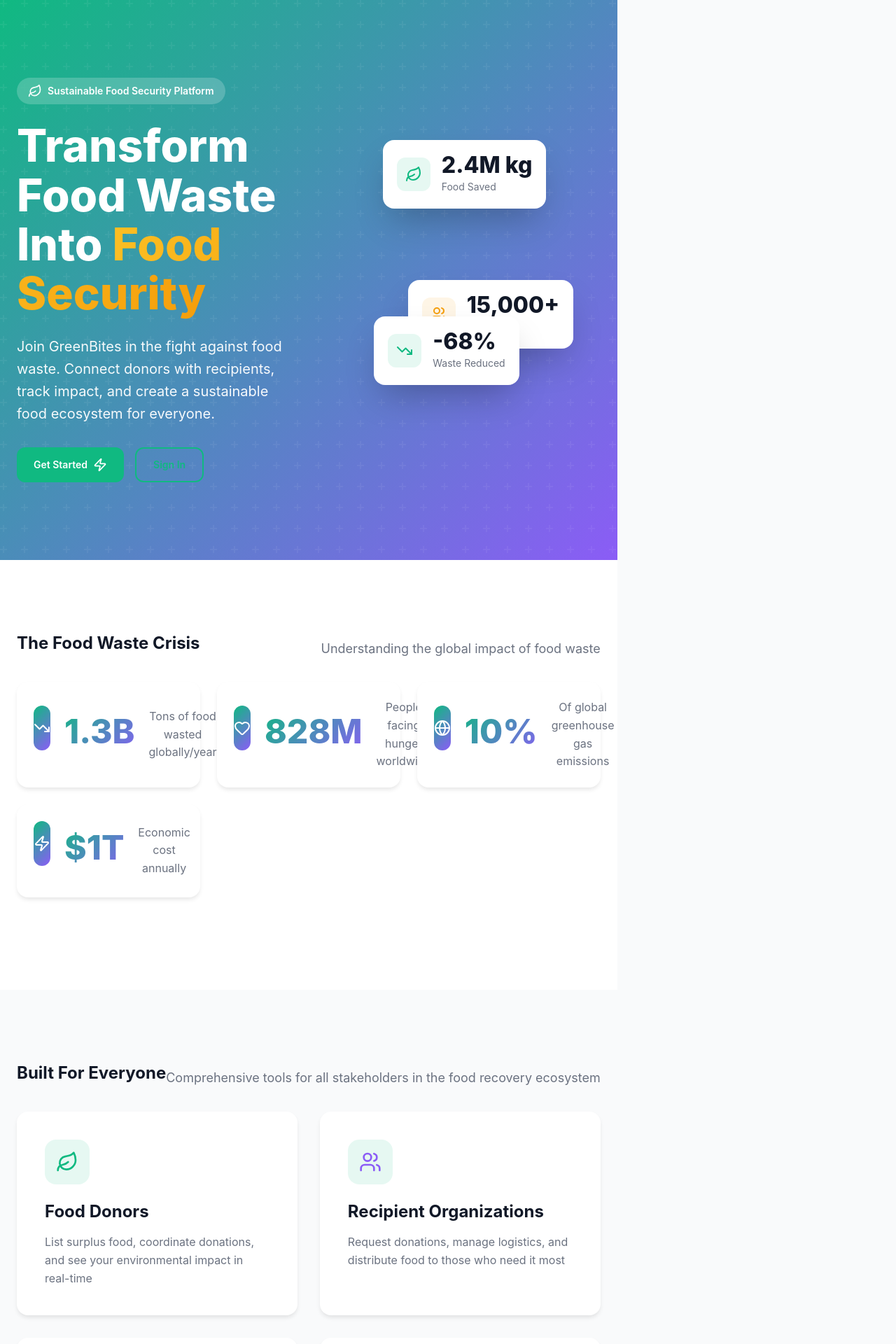
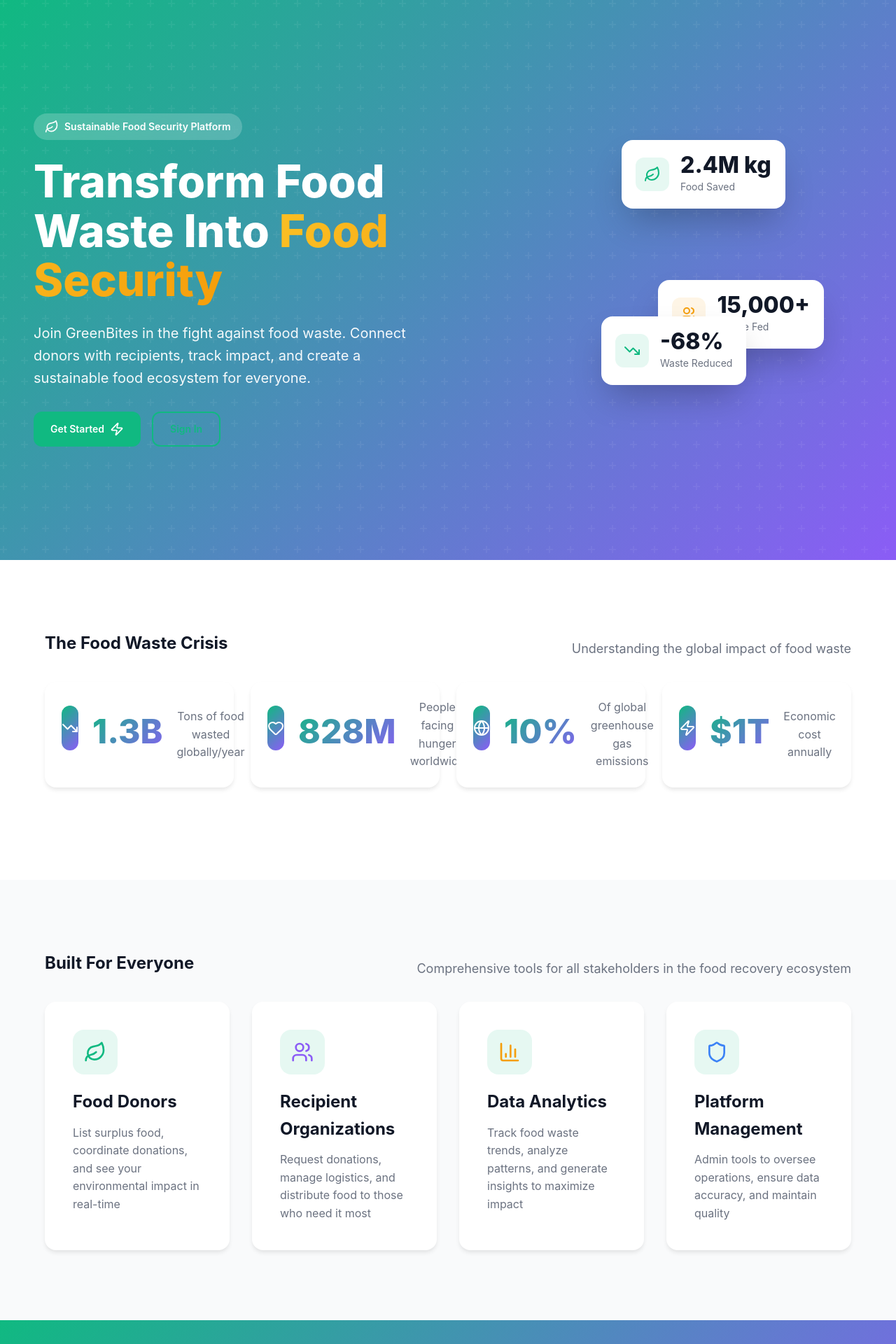
Before and after one commit to spiderman3137/GreenBites-H, a React (Vite) app: page / in a window 1280 px wide. Shown: the top 1920 px of the page at 70% size. Built offline with nearby package versions, Linux system fonts and the light colour scheme.

Commit message:
Fix landing page alignment - desktop first design

```diff
--- a/src/pages/LandingPage.css
+++ b/src/pages/LandingPage.css
@@ -12,14 +12,14 @@
 /* Hero Section */
 .hero-section {
   min-height: 100vh;
-  display: flex;
+  display: grid;
+  grid-template-columns: 1fr 1fr;
   align-items: center;
-  justify-content: space-between;
-  padding: 80px 24px;
+  padding: 80px 48px;
   background: linear-gradient(135deg, #10b981 0%, #8b5cf6 100%);
   position: relative;
   overflow: hidden;
-  gap: 60px;
+  gap: 80px;
 }
 
 .hero-section::before {
@@ -33,8 +33,7 @@
 }
 
 .hero-content {
-  flex: 1;
-  max-width: 600px;
+  max-width: 100%;
   color: white;
   position: relative;
   z-index: 1;
@@ -86,9 +85,8 @@
 }
 
 .hero-visual {
-  flex: 1;
   position: relative;
-  height: 500px;
+  min-height: 500px;
   display: flex;
   align-items: center;
   justify-content: center;
@@ -193,7 +191,7 @@
 
 .stats-grid {
   display: grid;
-  grid-template-columns: repeat(auto-fit, minmax(250px, 1fr));
+  grid-template-columns: repeat(4, 1fr);
   gap: 32px;
 }
 
@@ -246,7 +244,7 @@
 
 .features-grid {
   display: grid;
-  grid-template-columns: repeat(auto-fit, minmax(280px, 1fr));
+  grid-template-columns: repeat(4, 1fr);
   gap: 32px;
 }
 
@@ -316,7 +314,7 @@
 
 .footer-content {
   display: grid;
-  grid-template-columns: 2fr 1fr;
+  grid-template-columns: 2fr 1fr 1fr 1fr;
   gap: 60px;
   margin-bottom: 40px;
 }
@@ -359,15 +357,21 @@
   color: rgba(255, 255, 255, 0.5);
 }
 
+@media (max-width: 1200px) {
+  .stats-grid {
+    grid-template-columns: repeat(2, 1fr);
+  }
+
+  .features-grid {
+    grid-template-columns: repeat(2, 1fr);
+  }
+}
+
 @media (max-width: 968px) {
   .hero-section {
-    flex-direction: column;
+    grid-template-columns: 1fr;
     text-align: center;
     padding: 60px 24px;
-  }
-
-  .hero-content {
-    max-width: 100%;
   }
 
   .hero-title {
@@ -386,6 +390,14 @@
     font-size: 36px;
   }
 
+  .stats-grid {
+    grid-template-columns: 1fr;
+  }
+
+  .features-grid {
+    grid-template-columns: 1fr;
+  }
+
   .footer-content {
     grid-template-columns: 1fr;
     gap: 40px;
```
